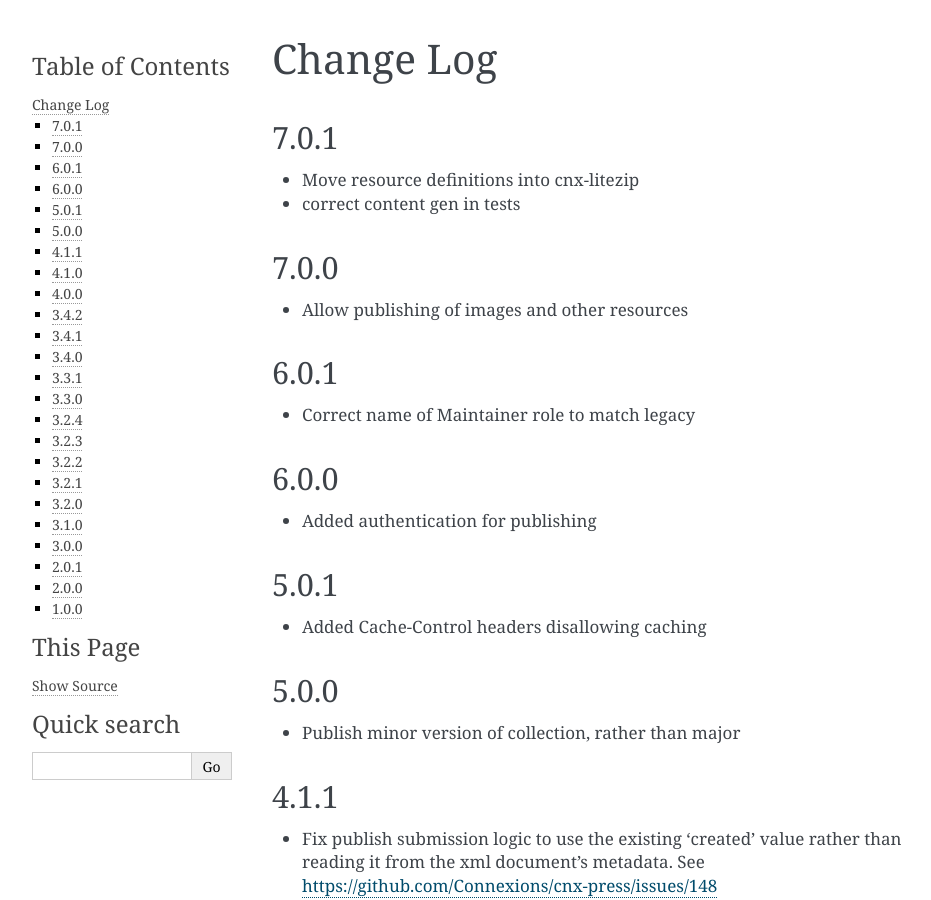
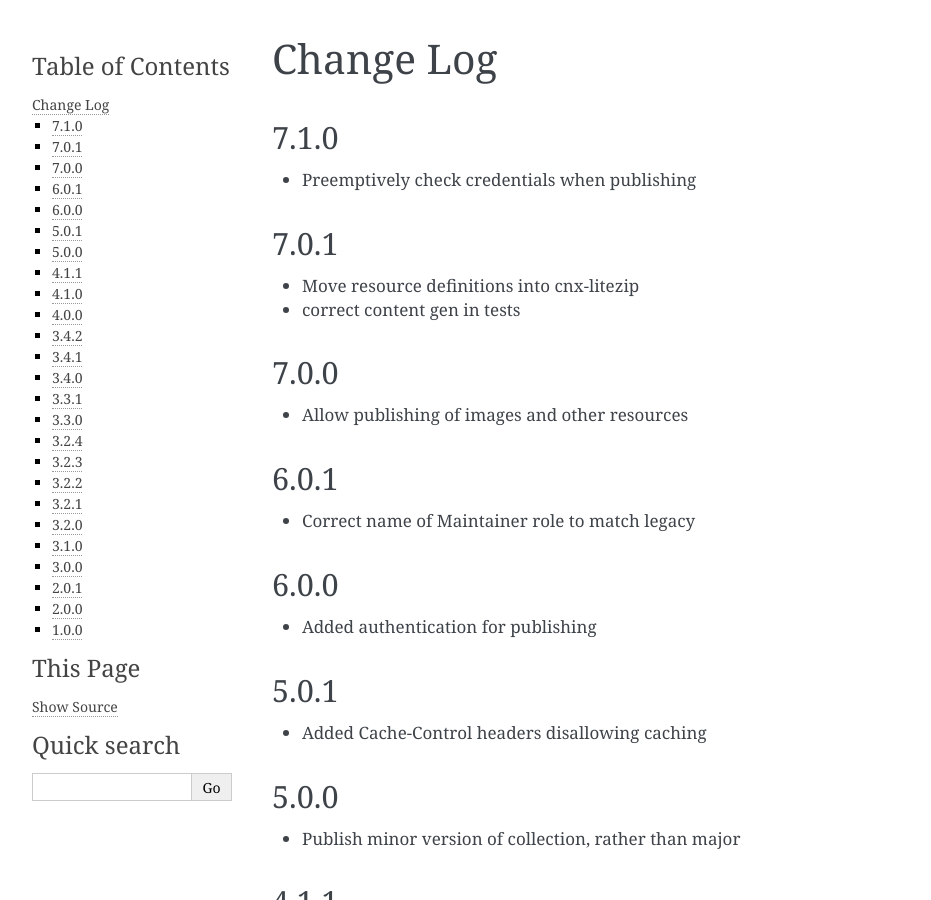
Before and after one commit to openstax/cnx-press, a Sphinx documentation site: the page built from docs/source/changes.rst, in a window 1280 px wide and 900 px high. Shown: the whole window, without its empty margins (148-1079 px from the left). Built offline with Sphinx 7.4.7, drawn with Linux system fonts in a browser that asks for light colours.

Commit message:
Add changelog entry

```diff
--- a/docs/source/changes.rst
+++ b/docs/source/changes.rst
@@ -1,6 +1,11 @@
 ==========
 Change Log
 ==========
+
+7.1.0
+-----
+
+- Preemptively check credentials when publishing
 
 7.0.1
 -----
```
